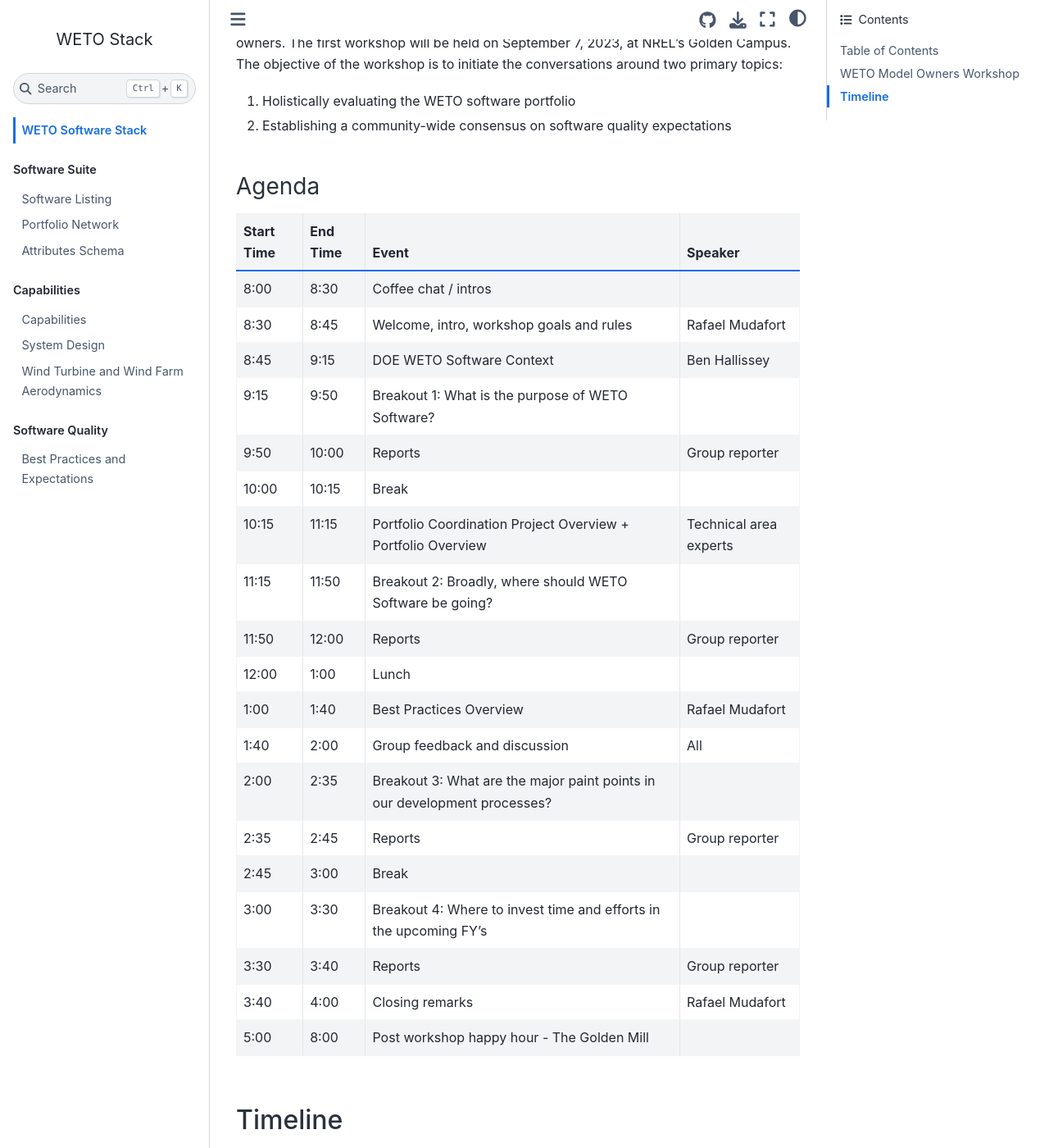
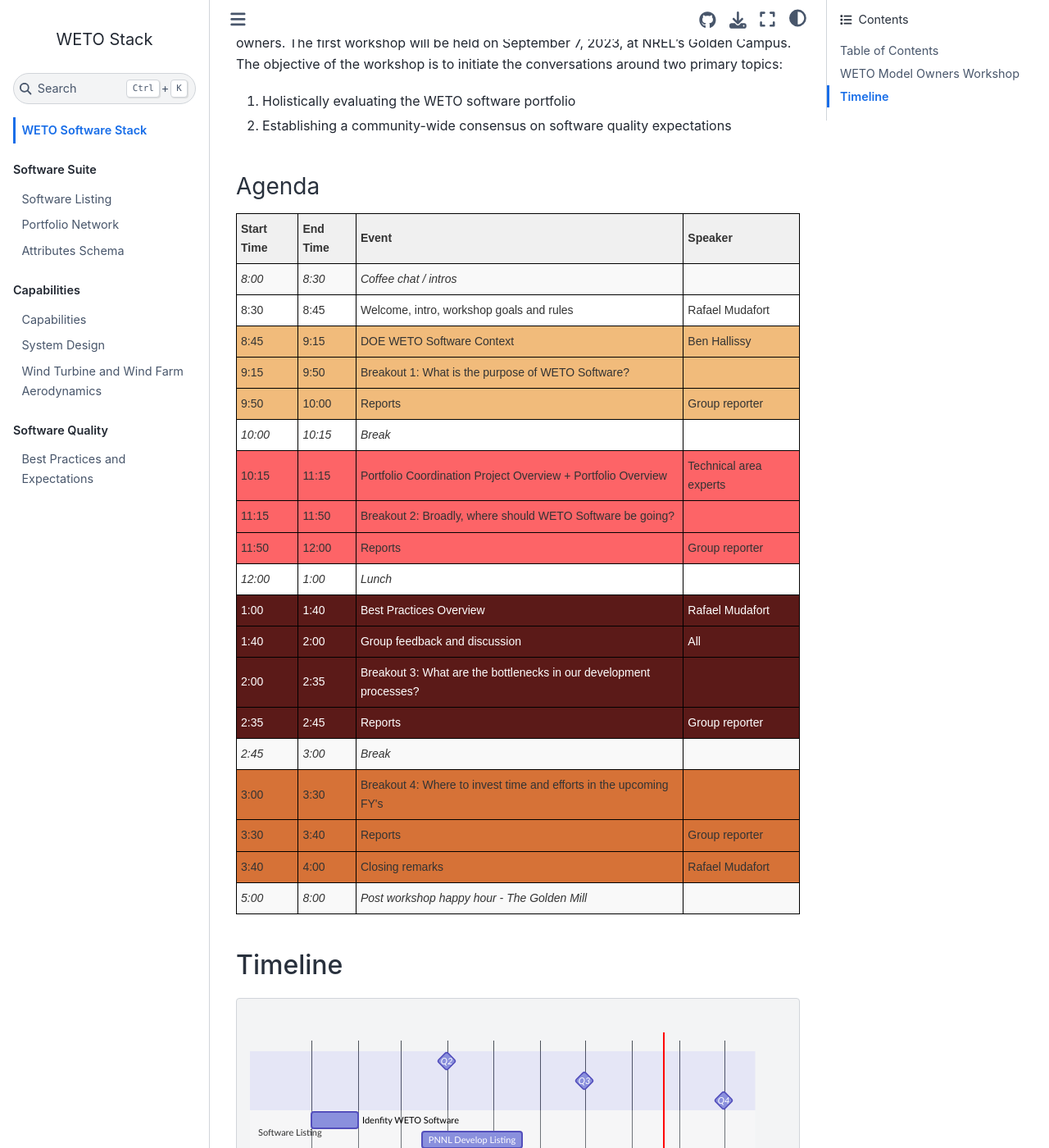
Before and after one commit to NREL/WETOStack, a Jupyter Book: the page built from docs/intro.md, in a window 1280 px wide and 1400 px high, scrolled down 875 px. Shown: the whole window at 82% size. Built offline with Jupyter Book 1.0.4 settings and Sphinx 7.4.7 and the Sphinx Book theme 1.1.4, drawn with Linux system fonts in a browser that asks for light colours; some of the changed lines change nothing that is shown.

Commit message:
Add colors to each section of the agenda

````diff
--- a/docs/intro.md
+++ b/docs/intro.md
@@ -20,27 +20,152 @@ The objective of the workshop is to initiate the conversations around two primar
 
 ### Agenda
 
-| Start Time | End Time | Event | Speaker |
-| -------- | --------- | ---------- | --------- |
-| 8:00 | 8:30 | Coffee chat / intros |     |
-| 8:30 | 8:45 | Welcome, intro, workshop goals and rules | Rafael Mudafort |
-| 8:45 | 9:15 | DOE WETO Software Context | Ben Hallissey |
-| 9:15 | 9:50 | Breakout 1: What is the purpose of WETO Software? |  |
-| 9:50 | 10:00 | Reports | Group reporter |
-| 10:00 | 10:15 | Break	|  |
-| 10:15 | 11:15 | Portfolio Coordination Project Overview + Portfolio Overview | Technical area experts |
-| 11:15 | 11:50 | Breakout 2: Broadly, where should WETO Software be going? |  |
-| 11:50 | 12:00 | Reports | Group reporter |
-| 12:00 | 1:00 | Lunch | |
-| 1:00 | 1:40 | Best Practices Overview	| Rafael Mudafort |
-| 1:40 | 2:00 | Group feedback and discussion | All |
-| 2:00 | 2:35 | Breakout 3: What are the major paint points in our development processes? |  |
-| 2:35 | 2:45 | Reports | Group reporter |
-| 2:45 | 3:00 | Break | |
-| 3:00 | 3:30 | Breakout 4: Where to invest time and efforts in the upcoming FY's |  |
-| 3:30 | 3:40 | Reports | Group reporter |
-| 3:40 | 4:00 | Closing remarks	| Rafael Mudafort |
-| 5:00 | 8:00 | Post workshop happy hour - The Golden Mill	|   |
+```{raw} html
+<style type="text/css">
+.tg  {border-collapse:collapse;border-color:#ccc;border-spacing:0;}
+.tg td{background-color:#fff;border-color:#ccc;border-style:solid;border-width:1px;color:#333; font-family:Arial, sans-serif;font-size:14px;overflow:hidden;padding:7px 5px;word-break:normal;}
+.tg th{background-color:#f0f0f0;border-color:#ccc;border-style:solid;border-width:1px;color:#333; font-family:Arial, sans-serif;font-size:14px;font-weight:normal;overflow:hidden;padding:7px 5px;word-break:normal;}
+.tg .tg-vplf{background-color:#d67237;border-color:#000000;text-align:left;vertical-align:middle}
+.tg .tg-zwhy{background-color:#d67237;border-color:#000000;text-align:left;vertical-align:middle}
+.tg .tg-3mge{background-color:#f1bb7b;border-color:#000000;text-align:left;vertical-align:middle}
+.tg .tg-7tcx{background-color:#f1bb7b;border-color:#000000;text-align:left;vertical-align:middle}
+.tg .tg-1tol{border-color:#000000;font-weight:bold;text-align:left;vertical-align:middle}
+.tg .tg-sn7o{background-color:#f9f9f9;border-color:#000000;font-style:italic;text-align:left;vertical-align:middle}
+.tg .tg-81u1{background-color:#ffffff;border-color:#000000;text-align:left;vertical-align:middle}
+.tg .tg-pbmt{border-color:#000000;font-style:italic;text-align:left;vertical-align:middle}
+.tg .tg-fw9l{background-color:#fd6467;border-color:#000000;text-align:left;vertical-align:middle}
+.tg .tg-bpd2{background-color:#fd6467;border-color:#000000;text-align:left;vertical-align:middle}
+.tg .tg-u944{background-color:#5b1a18;border-color:#000000;color:#ffffff;text-align:left;vertical-align:middle}
+.tg .tg-vgc1{background-color:#5b1a18;border-color:#000000;color:#ffffff;text-align:left;vertical-align:middle}
+</style>
+
+<table class="tg">
+<thead>
+  <tr>
+    <th class="tg-1tol">Start Time</th>
+    <th class="tg-1tol">End Time</th>
+    <th class="tg-1tol">Event</th>
+    <th class="tg-1tol">Speaker</th>
+  </tr>
+</thead>
+<tbody>
+  <tr>
+    <td class="tg-sn7o">8:00</td>
+    <td class="tg-sn7o">8:30</td>
+    <td class="tg-sn7o">Coffee chat / intros</td>
+    <td class="tg-sn7o"></td>
+  </tr>
+  <tr>
+    <td class="tg-81u1">8:30</td>
+    <td class="tg-81u1">8:45</td>
+    <td class="tg-81u1">Welcome, intro, workshop goals and rules</td>
+    <td class="tg-81u1">Rafael Mudafort</td>
+  </tr>
+  <tr>
+    <td class="tg-3mge">8:45</td>
+    <td class="tg-3mge">9:15</td>
+    <td class="tg-3mge">DOE WETO Software Context</td>
+    <td class="tg-3mge">Ben Hallissy</td>
+  </tr>
+  <tr>
+    <td class="tg-7tcx">9:15</td>
+    <td class="tg-7tcx">9:50</td>
+    <td class="tg-7tcx">Breakout 1: What is the purpose of WETO Software?</td>
+    <td class="tg-7tcx"></td>
+  </tr>
+  <tr>
+    <td class="tg-3mge">9:50</td>
+    <td class="tg-3mge">10:00</td>
+    <td class="tg-3mge">Reports</td>
+    <td class="tg-3mge">Group reporter</td>
+  </tr>
+  <tr>
+    <td class="tg-pbmt">10:00</td>
+    <td class="tg-pbmt">10:15</td>
+    <td class="tg-pbmt">Break</td>
+    <td class="tg-pbmt"></td>
+  </tr>
+  <tr>
+    <td class="tg-fw9l">10:15</td>
+    <td class="tg-fw9l">11:15</td>
+    <td class="tg-fw9l">Portfolio Coordination Project Overview + Portfolio Overview</td>
+    <td class="tg-fw9l">Technical area experts</td>
+  </tr>
+  <tr>
+    <td class="tg-bpd2">11:15</td>
+    <td class="tg-bpd2">11:50</td>
+    <td class="tg-bpd2">Breakout 2: Broadly, where should WETO Software be going?</td>
+    <td class="tg-bpd2"></td>
+  </tr>
+  <tr>
+    <td class="tg-fw9l">11:50</td>
+    <td class="tg-fw9l">12:00</td>
+    <td class="tg-fw9l">Reports</td>
+    <td class="tg-fw9l">Group reporter</td>
+  </tr>
+  <tr>
+    <td class="tg-pbmt">12:00</td>
+    <td class="tg-pbmt">1:00</td>
+    <td class="tg-pbmt">Lunch</td>
+    <td class="tg-pbmt"></td>
+  </tr>
+  <tr>
+    <td class="tg-u944">1:00</td>
+    <td class="tg-u944">1:40</td>
+    <td class="tg-u944">Best Practices Overview</td>
+    <td class="tg-u944">Rafael Mudafort</td>
+  </tr>
+  <tr>
+    <td class="tg-vgc1">1:40</td>
+    <td class="tg-vgc1">2:00</td>
+    <td class="tg-vgc1">Group feedback and discussion</td>
+    <td class="tg-vgc1">All</td>
+  </tr>
+  <tr>
+    <td class="tg-u944">2:00</td>
+    <td class="tg-u944">2:35</td>
+    <td class="tg-u944">Breakout 3: What are the bottlenecks in our development processes?</td>
+    <td class="tg-u944"></td>
+  </tr>
+  <tr>
+    <td class="tg-vgc1">2:35</td>
+    <td class="tg-vgc1">2:45</td>
+    <td class="tg-vgc1">Reports</td>
+    <td class="tg-vgc1">Group reporter</td>
+  </tr>
+  <tr>
+    <td class="tg-sn7o">2:45</td>
+    <td class="tg-sn7o">3:00</td>
+    <td class="tg-sn7o">Break</td>
+    <td class="tg-sn7o"></td>
+  </tr>
+  <tr>
+    <td class="tg-zwhy">3:00</td>
+    <td class="tg-zwhy">3:30</td>
+    <td class="tg-zwhy">Breakout 4: Where to invest time and efforts in the upcoming FY's</td>
+    <td class="tg-zwhy"></td>
+  </tr>
+  <tr>
+    <td class="tg-vplf">3:30</td>
+    <td class="tg-vplf">3:40</td>
+    <td class="tg-vplf">Reports</td>
+    <td class="tg-vplf">Group reporter</td>
+  </tr>
+  <tr>
+    <td class="tg-zwhy">3:40</td>
+    <td class="tg-zwhy">4:00</td>
+    <td class="tg-zwhy">Closing remarks</td>
+    <td class="tg-zwhy">Rafael Mudafort</td>
+  </tr>
+  <tr>
+    <td class="tg-sn7o">5:00</td>
+    <td class="tg-sn7o">8:00</td>
+    <td class="tg-sn7o">Post workshop happy hour - The Golden Mill</td>
+    <td class="tg-sn7o"></td>
+  </tr>
+</tbody>
+</table>
+```
 
 ## Timeline
 
````
